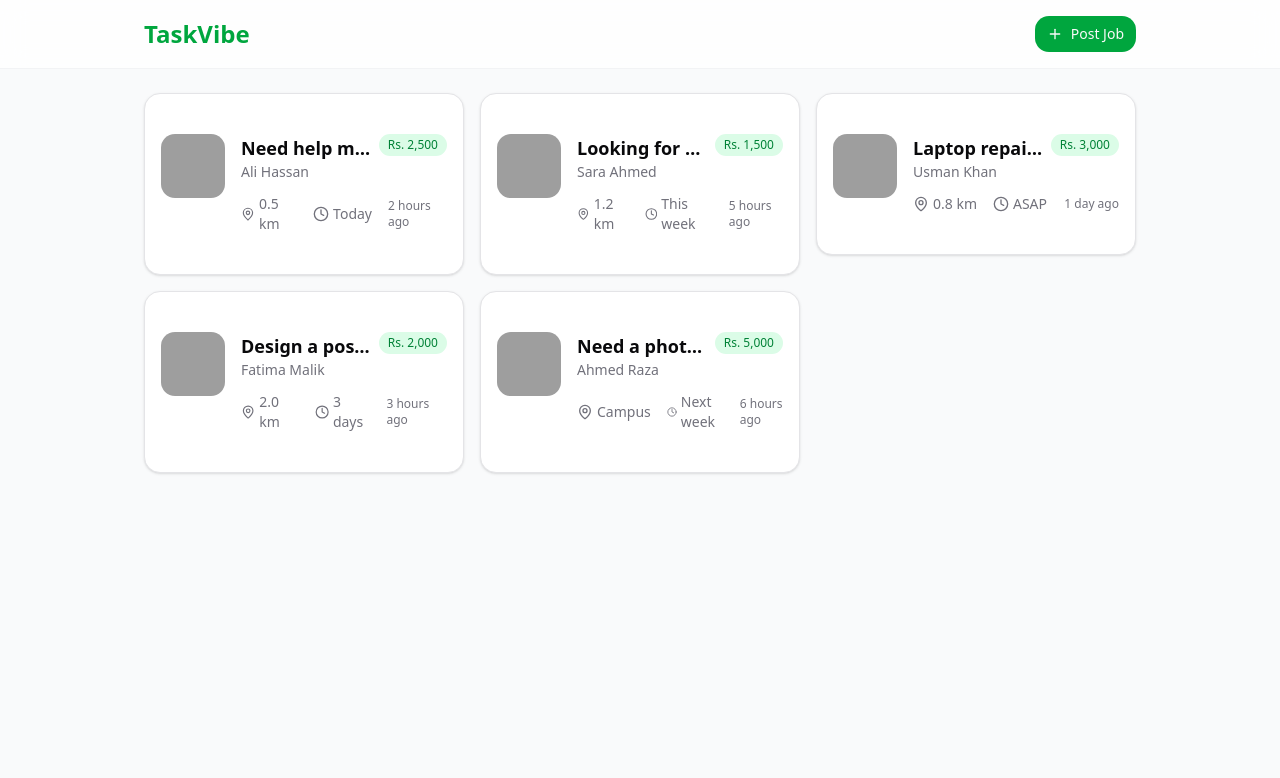
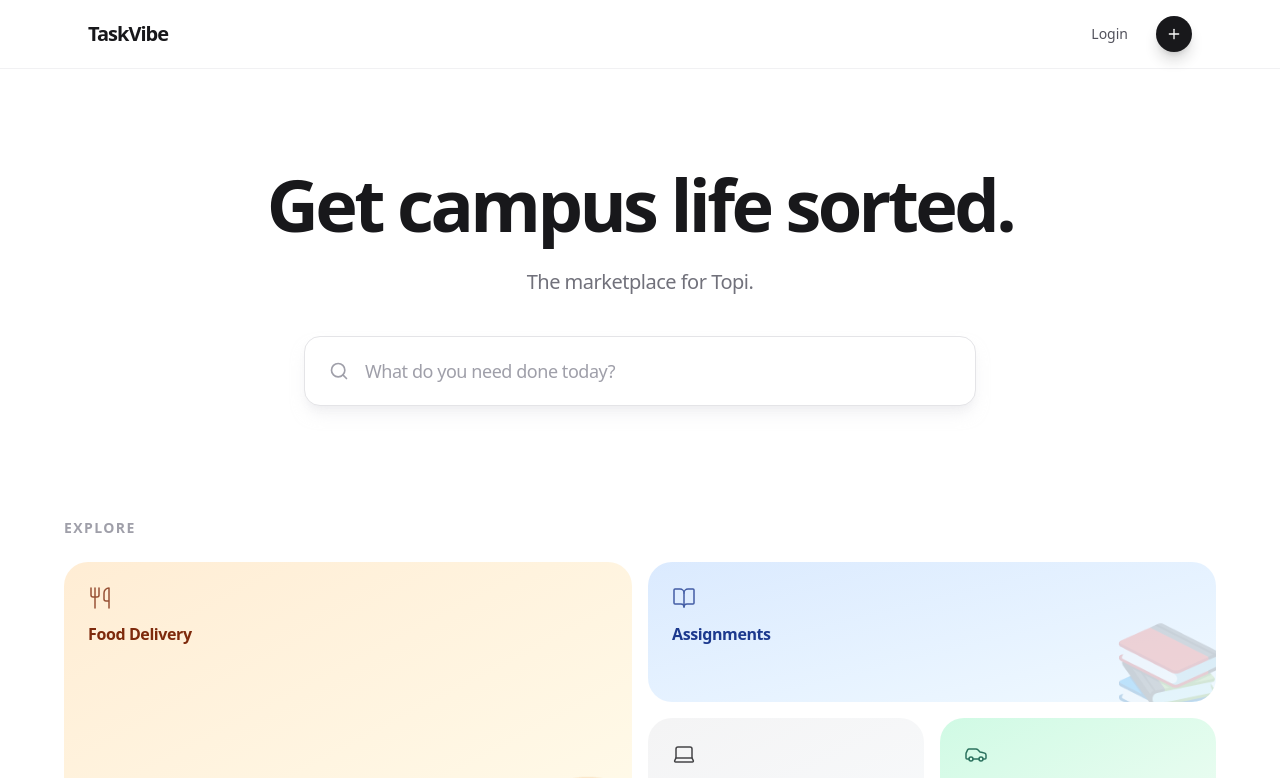
Before and after one commit to mIBRAHIM707/ENT-Project, a Next.js app in the folder my-app/: page / in a window 1280 px wide. Shown: the top 778 px of the page. Built offline with nearby package versions, Linux system fonts and the light colour scheme; grey boxes are pictures that could not be loaded.

Commit message:
UI update

```diff
--- a/my-app/app/page.tsx
+++ b/my-app/app/page.tsx
@@ -1,71 +1,214 @@
 "use client";
 
 import { motion, AnimatePresence } from "framer-motion";
-import { Plus } from "lucide-react";
+import { Plus, Search, Utensils, BookOpen, Laptop, Car } from "lucide-react";
 import { JobCard, MOCK_JOBS } from "@/components/features/job-card";
 import { SmartPricingForm } from "@/components/features/smart-pricing-form";
 import { Button } from "@/components/ui/button";
 import {
-  Sheet,
-  SheetContent,
-  SheetHeader,
-  SheetTitle,
-  SheetTrigger,
-} from "@/components/ui/sheet";
+  Dialog,
+  DialogContent,
+  DialogTitle,
+  DialogTrigger,
+} from "@/components/ui/dialog";
+import * as VisuallyHidden from "@radix-ui/react-visually-hidden";
+
+// Bento Category Data
+const categories = [
+  {
+    title: "Food Delivery",
+    emoji: "🍔",
+    icon: Utensils,
+    bg: "bg-gradient-to-br from-orange-100 to-amber-50",
+    span: "col-span-2 row-span-2",
+    textColor: "text-orange-900",
+  },
+  {
+    title: "Assignments",
+    emoji: "📚",
+    icon: BookOpen,
+    bg: "bg-gradient-to-br from-blue-100 to-sky-50",
+    span: "col-span-2 row-span-1",
+    textColor: "text-blue-900",
+  },
+  {
+    title: "Tech Support",
+    emoji: "💻",
+    icon: Laptop,
+    bg: "bg-gradient-to-br from-zinc-100 to-slate-50",
+    span: "col-span-1 row-span-1",
+    textColor: "text-zinc-900",
+  },
+  {
+    title: "Ride Share",
+    emoji: "🚗",
+    icon: Car,
+    bg: "bg-gradient-to-br from-emerald-100 to-green-50",
+    span: "col-span-1 row-span-1",
+    textColor: "text-emerald-900",
+  },
+];
 
 export default function Home() {
   return (
-    <div className="min-h-screen bg-gray-50">
-      {/* Sticky Header with Glassmorphism */}
-      <header className="sticky top-0 z-50 bg-white/80 backdrop-blur-md border-b border-gray-200/50">
-        <div className="max-w-5xl mx-auto px-4 py-4 flex items-center justify-between">
-          <h1 className="text-2xl font-bold text-green-600">TaskVibe</h1>
-          <Sheet>
-            <SheetTrigger asChild>
-              <Button className="rounded-xl bg-green-600 hover:bg-green-700">
+    <div className="min-h-screen bg-[radial-gradient(ellipse_at_top,_var(--tw-gradient-stops))] from-emerald-50/50 via-white to-white">
+      {/* Minimalist Header */}
+      <header className="sticky top-0 z-50 bg-white/60 backdrop-blur-xl border-b border-zinc-200/50">
+        <div className="max-w-6xl mx-auto px-6 py-4 flex items-center justify-between">
+          <h1 className="text-xl font-bold tracking-tighter text-zinc-900">
+            TaskVibe
+          </h1>
+          <div className="flex items-center gap-3">
+            <Button variant="ghost" className="text-zinc-600 font-medium">
+              Login
+            </Button>
+            <Dialog>
+              <DialogTrigger asChild>
+                <Button
+                  size="icon"
+                  className="rounded-full h-9 w-9 bg-zinc-900 hover:bg-zinc-800 shadow-lg shadow-zinc-900/20"
+                >
                   <Plus className="h-4 w-4" />
-                Post Job
                 </Button>
-            </SheetTrigger>
-            {/* Bottom on mobile, Right on desktop */}
-            <SheetContent
-              side="bottom"
-              className="md:hidden rounded-t-2xl max-h-[90vh] overflow-y-auto"
-            >
-              <SheetHeader>
-                <SheetTitle className="text-xl">Create a Task</SheetTitle>
-              </SheetHeader>
-              <div className="px-4 pb-6">
+              </DialogTrigger>
+              <DialogContent className="sm:max-w-[600px] p-0 overflow-hidden rounded-3xl border-0">
+                <VisuallyHidden.Root>
+                  <DialogTitle>Create a Task</DialogTitle>
+                </VisuallyHidden.Root>
                 <SmartPricingForm />
+              </DialogContent>
+            </Dialog>
           </div>
-            </SheetContent>
-            <SheetContent
-              side="right"
-              className="hidden md:flex md:flex-col md:w-[450px] md:max-w-[450px]"
-            >
-              <SheetHeader>
-                <SheetTitle className="text-xl">Create a Task</SheetTitle>
-              </SheetHeader>
-              <div className="flex-1 overflow-y-auto px-4 pb-6">
-                <SmartPricingForm />
-              </div>
-            </SheetContent>
-          </Sheet>
         </div>
       </header>
 
-      {/* Main Content */}
-      <main className="max-w-5xl mx-auto px-4 py-6">
+      {/* Hero Section */}
+      <section className="pt-24 pb-16 px-6">
+        <div className="max-w-4xl mx-auto text-center">
+          {/* Massive Typography */}
+          <motion.h2
+            initial={{ opacity: 0, y: 20 }}
+            animate={{ opacity: 1, y: 0 }}
+            transition={{ duration: 0.6 }}
+            className="text-5xl sm:text-6xl md:text-7xl font-semibold tracking-tighter text-zinc-900 leading-[1.1]"
+          >
+            Get campus life sorted.
+          </motion.h2>
+          <motion.p
+            initial={{ opacity: 0, y: 20 }}
+            animate={{ opacity: 1, y: 0 }}
+            transition={{ duration: 0.6, delay: 0.1 }}
+            className="text-lg sm:text-xl text-zinc-500 mt-6 tracking-tight"
+          >
+            The marketplace for Topi.
+          </motion.p>
+
+          {/* Spotlight Search Bar */}
+          <motion.div
+            initial={{ opacity: 0, y: 20 }}
+            animate={{ opacity: 1, y: 0 }}
+            transition={{ duration: 0.6, delay: 0.2 }}
+            className="mt-10 max-w-2xl mx-auto"
+          >
+            <Dialog>
+              <DialogTrigger asChild>
+                <button className="w-full group">
+                  <div className="flex items-center gap-4 px-6 py-5 bg-white rounded-2xl border border-zinc-200 shadow-lg shadow-zinc-200/50 hover:shadow-xl hover:shadow-zinc-200/50 hover:border-zinc-300 transition-all duration-300">
+                    <Search className="h-5 w-5 text-zinc-400" />
+                    <span className="text-lg text-zinc-400 font-light tracking-tight">
+                      What do you need done today?
+                    </span>
+                  </div>
+                </button>
+              </DialogTrigger>
+              <DialogContent className="sm:max-w-[600px] p-0 overflow-hidden rounded-3xl border-0">
+                <VisuallyHidden.Root>
+                  <DialogTitle>Create a Task</DialogTitle>
+                </VisuallyHidden.Root>
+                <SmartPricingForm />
+              </DialogContent>
+            </Dialog>
+          </motion.div>
+        </div>
+      </section>
+
+      {/* Bento Categories Section */}
+      <section className="px-6 py-12">
+        <div className="max-w-6xl mx-auto">
+          <motion.h3
+            initial={{ opacity: 0 }}
+            whileInView={{ opacity: 1 }}
+            viewport={{ once: true }}
+            className="text-sm font-semibold text-zinc-400 uppercase tracking-widest mb-6"
+          >
+            Explore
+          </motion.h3>
+
+          <div className="grid grid-cols-2 md:grid-cols-4 gap-4 auto-rows-[140px]">
+            {categories.map((category, index) => (
+              <motion.div
+                key={category.title}
+                initial={{ opacity: 0, y: 20 }}
+                whileInView={{ opacity: 1, y: 0 }}
+                viewport={{ once: true }}
+                transition={{ duration: 0.4, delay: index * 0.1 }}
+                whileHover={{ scale: 1.02, y: -4 }}
+                className={`${category.span} ${category.bg} rounded-3xl p-6 cursor-pointer transition-shadow duration-300 hover:shadow-xl relative overflow-hidden group`}
+              >
+                {/* Large Emoji Background */}
+                <span className="absolute -bottom-4 -right-4 text-8xl opacity-20 group-hover:opacity-30 transition-opacity">
+                  {category.emoji}
+                </span>
+
+                {/* Content */}
+                <div className="relative z-10">
+                  <category.icon
+                    className={`h-6 w-6 ${category.textColor} opacity-80 mb-3`}
+                    strokeWidth={1.5}
+                  />
+                  <h4
+                    className={`font-semibold tracking-tight ${category.textColor}`}
+                  >
+                    {category.title}
+                  </h4>
+                </div>
+              </motion.div>
+            ))}
+          </div>
+        </div>
+      </section>
+
+      {/* Live Feed Section */}
+      <section className="px-6 py-12 pb-24">
+        <div className="max-w-6xl mx-auto">
+          {/* Section Header with Live Indicator */}
+          <motion.div
+            initial={{ opacity: 0 }}
+            whileInView={{ opacity: 1 }}
+            viewport={{ once: true }}
+            className="flex items-center gap-3 mb-8"
+          >
+            <span className="relative flex h-3 w-3">
+              <span className="animate-ping absolute inline-flex h-full w-full rounded-full bg-red-400 opacity-75"></span>
+              <span className="relative inline-flex rounded-full h-3 w-3 bg-red-500"></span>
+            </span>
+            <h3 className="text-sm font-semibold text-zinc-400 uppercase tracking-widest">
+              Happening Now
+            </h3>
+          </motion.div>
+
+          {/* Jobs Grid with More Whitespace */}
           <AnimatePresence>
-          <div className="grid grid-cols-1 md:grid-cols-3 gap-4">
+            <div className="grid grid-cols-1 md:grid-cols-2 lg:grid-cols-3 gap-6">
               {MOCK_JOBS.map((job, index) => (
                 <motion.div
                   key={index}
                   initial={{ opacity: 0, y: 20 }}
-                animate={{ opacity: 1, y: 0 }}
+                  whileInView={{ opacity: 1, y: 0 }}
+                  viewport={{ once: true }}
                   transition={{
                     duration: 0.4,
-                  delay: index * 0.1,
+                    delay: index * 0.08,
                     ease: "easeOut",
                   }}
                 >
@@ -74,7 +217,8 @@ export default function Home() {
               ))}
             </div>
           </AnimatePresence>
-      </main>
+        </div>
+      </section>
     </div>
   );
 }
--- /dev/null
+++ b/my-app/components/ui/dialog.tsx
@@ -0,0 +1,143 @@
+"use client"
+
+import * as React from "react"
+import * as DialogPrimitive from "@radix-ui/react-dialog"
+import { XIcon } from "lucide-react"
+
+import { cn } from "@/lib/utils"
+
+function Dialog({
+  ...props
+}: React.ComponentProps<typeof DialogPrimitive.Root>) {
+  return <DialogPrimitive.Root data-slot="dialog" {...props} />
+}
+
+function DialogTrigger({
+  ...props
+}: React.ComponentProps<typeof DialogPrimitive.Trigger>) {
+  return <DialogPrimitive.Trigger data-slot="dialog-trigger" {...props} />
+}
+
+function DialogPortal({
+  ...props
+}: React.ComponentProps<typeof DialogPrimitive.Portal>) {
+  return <DialogPrimitive.Portal data-slot="dialog-portal" {...props} />
+}
+
+function DialogClose({
+  ...props
+}: React.ComponentProps<typeof DialogPrimitive.Close>) {
+  return <DialogPrimitive.Close data-slot="dialog-close" {...props} />
+}
+
+function DialogOverlay({
+  className,
+  ...props
+}: React.ComponentProps<typeof DialogPrimitive.Overlay>) {
+  return (
+    <DialogPrimitive.Overlay
+      data-slot="dialog-overlay"
+      className={cn(
+        "data-[state=open]:animate-in data-[state=closed]:animate-out data-[state=closed]:fade-out-0 data-[state=open]:fade-in-0 fixed inset-0 z-50 bg-black/50",
+        className
+      )}
+      {...props}
+    />
+  )
+}
+
+function DialogContent({
+  className,
+  children,
+  showCloseButton = true,
+  ...props
+}: React.ComponentProps<typeof DialogPrimitive.Content> & {
+  showCloseButton?: boolean
+}) {
+  return (
+    <DialogPortal data-slot="dialog-portal">
+      <DialogOverlay />
+      <DialogPrimitive.Content
+        data-slot="dialog-content"
+        className={cn(
+          "bg-background data-[state=open]:animate-in data-[state=closed]:animate-out data-[state=closed]:fade-out-0 data-[state=open]:fade-in-0 data-[state=closed]:zoom-out-95 data-[state=open]:zoom-in-95 fixed top-[50%] left-[50%] z-50 grid w-full max-w-[calc(100%-2rem)] translate-x-[-50%] translate-y-[-50%] gap-4 rounded-lg border p-6 shadow-lg duration-200 sm:max-w-lg",
+          className
+        )}
+        {...props}
+      >
+        {children}
+        {showCloseButton && (
+          <DialogPrimitive.Close
+            data-slot="dialog-close"
+            className="ring-offset-background focus:ring-ring data-[state=open]:bg-accent data-[state=open]:text-muted-foreground absolute top-4 right-4 rounded-xs opacity-70 transition-opacity hover:opacity-100 focus:ring-2 focus:ring-offset-2 focus:outline-hidden disabled:pointer-events-none [&_svg]:pointer-events-none [&_svg]:shrink-0 [&_svg:not([class*='size-'])]:size-4"
+          >
+            <XIcon />
+            <span className="sr-only">Close</span>
+          </DialogPrimitive.Close>
+        )}
+      </DialogPrimitive.Content>
+    </DialogPortal>
+  )
+}
+
+function DialogHeader({ className, ...props }: React.ComponentProps<"div">) {
+  return (
+    <div
+      data-slot="dialog-header"
+      className={cn("flex flex-col gap-2 text-center sm:text-left", className)}
+      {...props}
+    />
+  )
+}
+
+function DialogFooter({ className, ...props }: React.ComponentProps<"div">) {
+  return (
+    <div
+      data-slot="dialog-footer"
+      className={cn(
+        "flex flex-col-reverse gap-2 sm:flex-row sm:justify-end",
+        className
+      )}
+      {...props}
+    />
+  )
+}
+
+function DialogTitle({
+  className,
+  ...props
+}: React.ComponentProps<typeof DialogPrimitive.Title>) {
+  return (
+    <DialogPrimitive.Title
+      data-slot="dialog-title"
+      className={cn("text-lg leading-none font-semibold", className)}
+      {...props}
+    />
+  )
+}
+
+function DialogDescription({
+  className,
+  ...props
+}: React.ComponentProps<typeof DialogPrimitive.Description>) {
+  return (
+    <DialogPrimitive.Description
+      data-slot="dialog-description"
+      className={cn("text-muted-foreground text-sm", className)}
+      {...props}
+    />
+  )
+}
+
+export {
+  Dialog,
+  DialogClose,
+  DialogContent,
+  DialogDescription,
+  DialogFooter,
+  DialogHeader,
+  DialogOverlay,
+  DialogPortal,
+  DialogTitle,
+  DialogTrigger,
+}
--- a/my-app/package.json
+++ b/my-app/package.json
@@ -14,9 +14,11 @@
     "@radix-ui/react-label": "^2.1.8",
     "@radix-ui/react-slider": "^1.3.6",
     "@radix-ui/react-slot": "^1.2.4",
+    "@radix-ui/react-visually-hidden": "^1.2.4",
     "class-variance-authority": "^0.7.1",
     "clsx": "^2.1.1",
     "framer-motion": "^12.23.25",
+    "geist": "^1.5.1",
     "lucide-react": "^0.555.0",
     "next": "15.5.6",
     "react": "19.1.0",
```
Also changed, not shown: my-app/components/features/smart-pricing-form.tsx (+56 -59 lines), 1 other file (tests, documents, lock files or other folders). Lines whose indentation alone changed are shown as unchanged.
